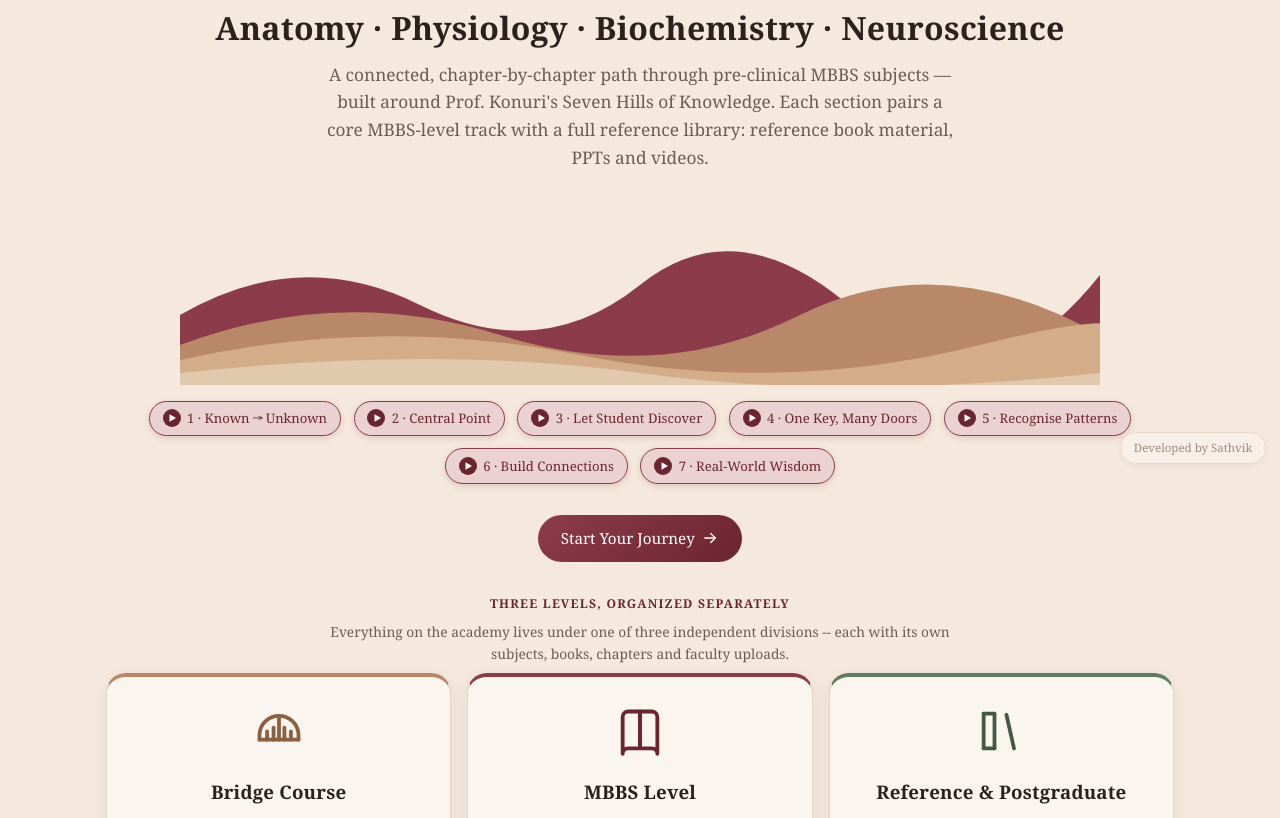
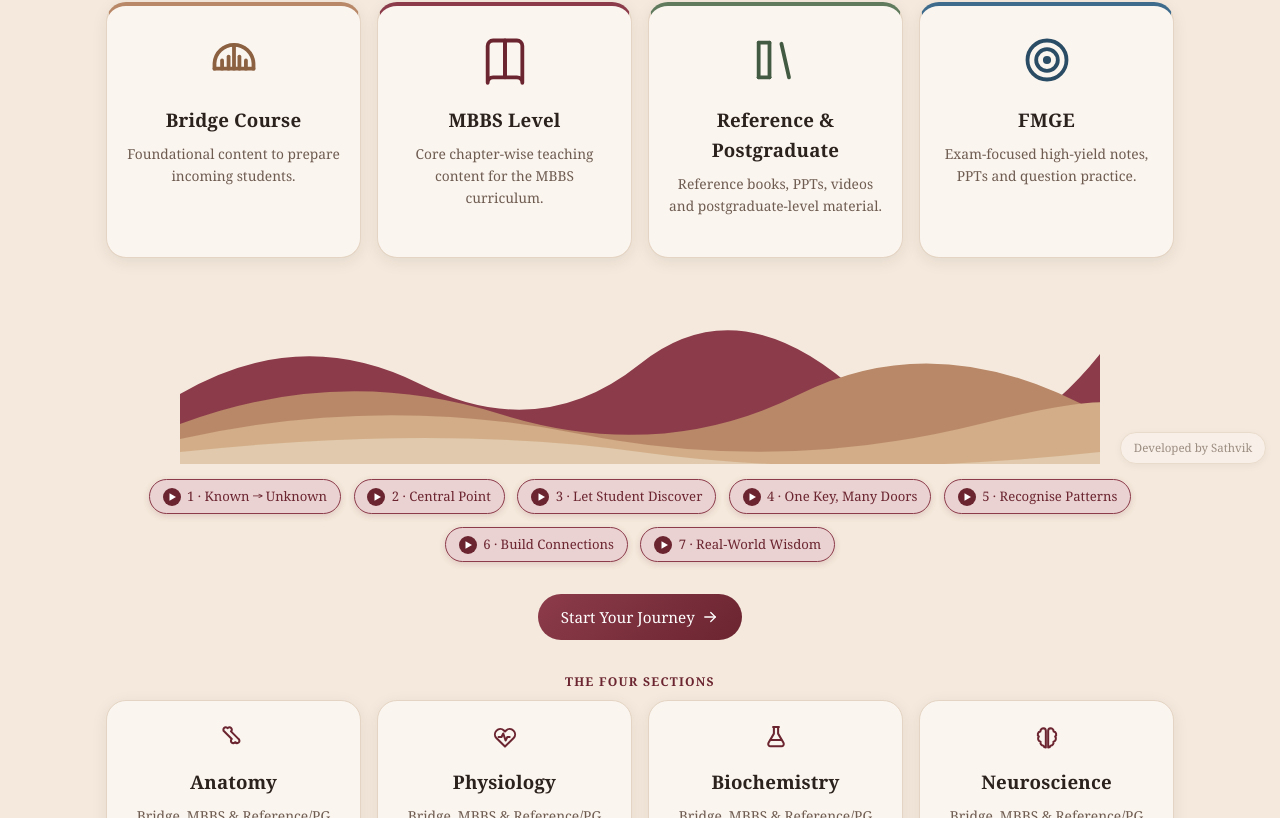
Before and after one commit to SathvikSunnyV/ConnectomicMedicalAcademy, a React (Vite) app in the folder frontend/: page / in a window 1280 px wide. Shown: the part 322-1140 px from the top of the page. Built offline with nearby package versions, Linux system fonts and the light colour scheme.

Commit message:
Added FMGE and welcome page alteration

```diff
--- a/frontend/src/components/Icons.jsx
+++ b/frontend/src/components/Icons.jsx
@@ -223,6 +223,16 @@ export function IconClock(props) {
   );
 }
 
+export function IconFmge(props) { // target -- FMGE exam prep
+  return (
+    <svg width={28} height={28} viewBox="0 0 24 24" {...base} {...props}>
+      <circle cx="12" cy="12" r="9" />
+      <circle cx="12" cy="12" r="5" />
+      <circle cx="12" cy="12" r="1" fill="currentColor" />
+    </svg>
+  );
+}
+
 // Shared lookups so section/book/material icon logic lives in one place.
 export const SECTION_ICON_MAP = {
   Anatomy: IconAnatomy,
@@ -234,14 +244,16 @@ export const SECTION_ICON_MAP = {
 export const BOOK_ICON_MAP = {
   bridge: IconBridge,
   mbbs: IconBook,
-  reference: IconLibrary
+  reference: IconLibrary,
+  fmge: IconFmge
 };
 
-// The three top-level site divisions, in display order.
+// The four top-level site divisions, in display order.
 export const LEVELS = [
   { key: 'bridge', label: 'Bridge Course', tagline: 'Foundational content to prepare incoming students.', Icon: IconBridge },
   { key: 'mbbs', label: 'MBBS Level', tagline: 'Core chapter-wise teaching content for the MBBS curriculum.', Icon: IconBook },
-  { key: 'reference', label: 'Reference & Postgraduate', tagline: 'Reference books, PPTs, videos and postgraduate-level material.', Icon: IconLibrary }
+  { key: 'reference', label: 'Reference & Postgraduate', tagline: 'Reference books, PPTs, videos and postgraduate-level material.', Icon: IconLibrary },
+  { key: 'fmge', label: 'FMGE', tagline: 'Exam-focused high-yield notes, PPTs and question practice.', Icon: IconFmge }
 ];
 
 export function materialIconFor(type) {
--- a/frontend/src/index.css
+++ b/frontend/src/index.css
@@ -20,6 +20,10 @@
   --accent3: #B98868;       /* warm ochre -- Bridge Course */
   --accent3-deep: #8C6142;
   --accent3-soft: #EBDBC9;
+
+  --accent4: #3E6B8C;       /* steel blue -- FMGE */
+  --accent4-deep: #2A4C64;
+  --accent4-soft: #D3E0EA;
 
   --gold: #B08A4E;          /* muted brass -- highlights, like gilt-edged book pages */
 
@@ -162,17 +166,20 @@ textarea { font-family: 'SFMono-Regular', Menlo, monospace; font-size: 0.85rem;
 .chip-mbbs { background: var(--accent-soft); color: var(--accent-deep); }
 .chip-reference { background: var(--accent2-soft); color: var(--accent2-deep); }
 .chip-bridge { background: var(--accent3-soft); color: var(--accent3-deep); }
+.chip-fmge { background: var(--accent4-soft); color: var(--accent4-deep); }
 
-/* Level e-cards -- the three top-level site divisions (Bridge / MBBS / Reference). */
+/* Level e-cards -- the four top-level site divisions (Bridge / MBBS / Reference / FMGE). */
 .level-card { cursor: pointer; text-align: center; padding: 1.75rem 1.25rem; transition: transform 0.15s ease, box-shadow 0.15s ease; border-top: 4px solid var(--accent); }
 .level-card:hover { transform: translateY(-3px); box-shadow: 0 8px 20px rgba(0,0,0,0.08); }
 .level-card-bridge { border-top-color: var(--accent3); }
 .level-card-mbbs { border-top-color: var(--accent); }
 .level-card-reference { border-top-color: var(--accent2); }
+.level-card-fmge { border-top-color: var(--accent4); }
 .level-card-icon { width: 52px; height: 52px; margin: 0 auto 0.75rem; }
 .level-card-bridge .level-card-icon { color: var(--accent3-deep); }
 .level-card-mbbs .level-card-icon { color: var(--accent-deep); }
 .level-card-reference .level-card-icon { color: var(--accent2-deep); }
+.level-card-fmge .level-card-icon { color: var(--accent4-deep); }
 
 .toast-host { position: fixed; bottom: 1.2rem; left: 50%; transform: translateX(-50%); z-index: 3000; display: flex; flex-direction: column; gap: 0.5rem; align-items: center; }
 .toast { background: var(--ink); color: var(--paper); padding: 0.7rem 1.2rem; border-radius: 999px; font-size: 0.9rem; box-shadow: var(--shadow-soft); }
--- a/frontend/src/pages/FacultyHub.jsx
+++ b/frontend/src/pages/FacultyHub.jsx
@@ -188,13 +188,14 @@ export default function FacultyHub() {
                   <option value="bridge">Bridge Course</option>
                   <option value="mbbs">MBBS Level</option>
                   <option value="reference">Reference &amp; Postgraduate</option>
+                  <option value="fmge">FMGE</option>
                 </select>
                 <button className="btn btn-secondary btn-sm mt-1" disabled={busy}>Add book</button>
               </form>
             )}
             {books.map(b => (
               <div key={b.id} className="chapter-row">
-                <span>{b.title} <span className="helper-text">({b.type === 'bridge' ? 'Bridge Course' : b.type === 'mbbs' ? 'MBBS Level' : 'Reference & PG'})</span></span>
+                <span>{b.title} <span className="helper-text">({b.type === 'bridge' ? 'Bridge Course' : b.type === 'mbbs' ? 'MBBS Level' : b.type === 'fmge' ? 'FMGE' : 'Reference & PG'})</span></span>
                 <button className="btn btn-danger btn-sm" onClick={() => deleteBook(b.id, b.title)}>Delete</button>
               </div>
             ))}
--- a/frontend/src/pages/Onboarding.jsx
+++ b/frontend/src/pages/Onboarding.jsx
@@ -39,6 +39,7 @@ export default function Onboarding() {
               <option>Bridge Course</option>
               <option>MBBS</option>
               <option>PG / Reference</option>
+              <option>FMGE</option>
             </select>
           </div>
           <div className="field-group">
--- a/frontend/src/pages/Sections.jsx
+++ b/frontend/src/pages/Sections.jsx
@@ -12,10 +12,10 @@ export default function Sections() {
   return (
     <div className="page">
       <div className="eyebrow">Choose a level</div>
-      <h2>Bridge Course · MBBS Level · Reference &amp; Postgraduate</h2>
+      <h2>Bridge Course · MBBS Level · Reference &amp; Postgraduate · FMGE</h2>
       <p className="helper-text">Each section is organized separately -- pick where you want to study.</p>
 
-      <div className="grid-3 mt-1">
+      <div className="grid-4 mt-1">
         {LEVELS.map(({ key, label, tagline, Icon }) => (
           <div
             key={key}
--- a/frontend/src/pages/Welcome.jsx
+++ b/frontend/src/pages/Welcome.jsx
@@ -28,12 +28,16 @@ export default function Welcome() {
     <div className="page hero">
       <img src="/logo.png" alt="Connectomic Medical Academy" className="hero-logo-img" />
       <div className="eyebrow">Connectomic Medical Academy</div>
-      <h1>Anatomy · Physiology · Biochemistry · Neuroscience</h1>
-      <p className="lead">
-        A connected, chapter-by-chapter path through pre-clinical MBBS subjects — built around
-        Prof. Konuri's Seven Hills of Knowledge. Each section pairs a core MBBS-level track with
-        a full reference library: reference book material, PPTs and videos.
-      </p>
+
+      <div className="grid-4 mt-1" style={{ maxWidth: 1080, margin: '0.5rem auto 0' }}>
+        {LEVELS.map(({ key, label, tagline, Icon }) => (
+          <Link key={key} to="/register" className={`card level-card level-card-${key}`} style={{ color: 'inherit' }}>
+            <Icon className="level-card-icon" />
+            <h3>{label}</h3>
+            <p className="helper-text">{tagline}</p>
+          </Link>
+        ))}
+      </div>
 
       <div className="ridge" aria-hidden="true">
         <svg viewBox="0 0 920 190" preserveAspectRatio="none" xmlns="http://www.w3.org/2000/svg">
@@ -53,21 +57,6 @@ export default function Welcome() {
       </div>
 
       <Link to="/register" className="btn btn-primary mt-2">Start Your Journey <IconArrowRight /></Link>
-
-      <div className="eyebrow mt-2" style={{ marginTop: '2rem' }}>Three Levels, Organized Separately</div>
-      <p className="helper-text" style={{ maxWidth: 640, margin: '0 auto' }}>
-        Everything on the academy lives under one of three independent divisions -- each with its
-        own subjects, books, chapters and faculty uploads.
-      </p>
-      <div className="grid-3 mt-1" style={{ maxWidth: 1080, margin: '0.5rem auto 0' }}>
-        {LEVELS.map(({ key, label, tagline, Icon }) => (
-          <Link key={key} to="/register" className={`card level-card level-card-${key}`} style={{ color: 'inherit' }}>
-            <Icon className="level-card-icon" />
-            <h3>{label}</h3>
-            <p className="helper-text">{tagline}</p>
-          </Link>
-        ))}
-      </div>
 
       <div className="eyebrow mt-2" style={{ marginTop: '2rem' }}>The Four Sections</div>
       <div className="grid-4" style={{ textAlign: 'center', maxWidth: 1080, margin: '0.5rem auto 0' }}>
```
